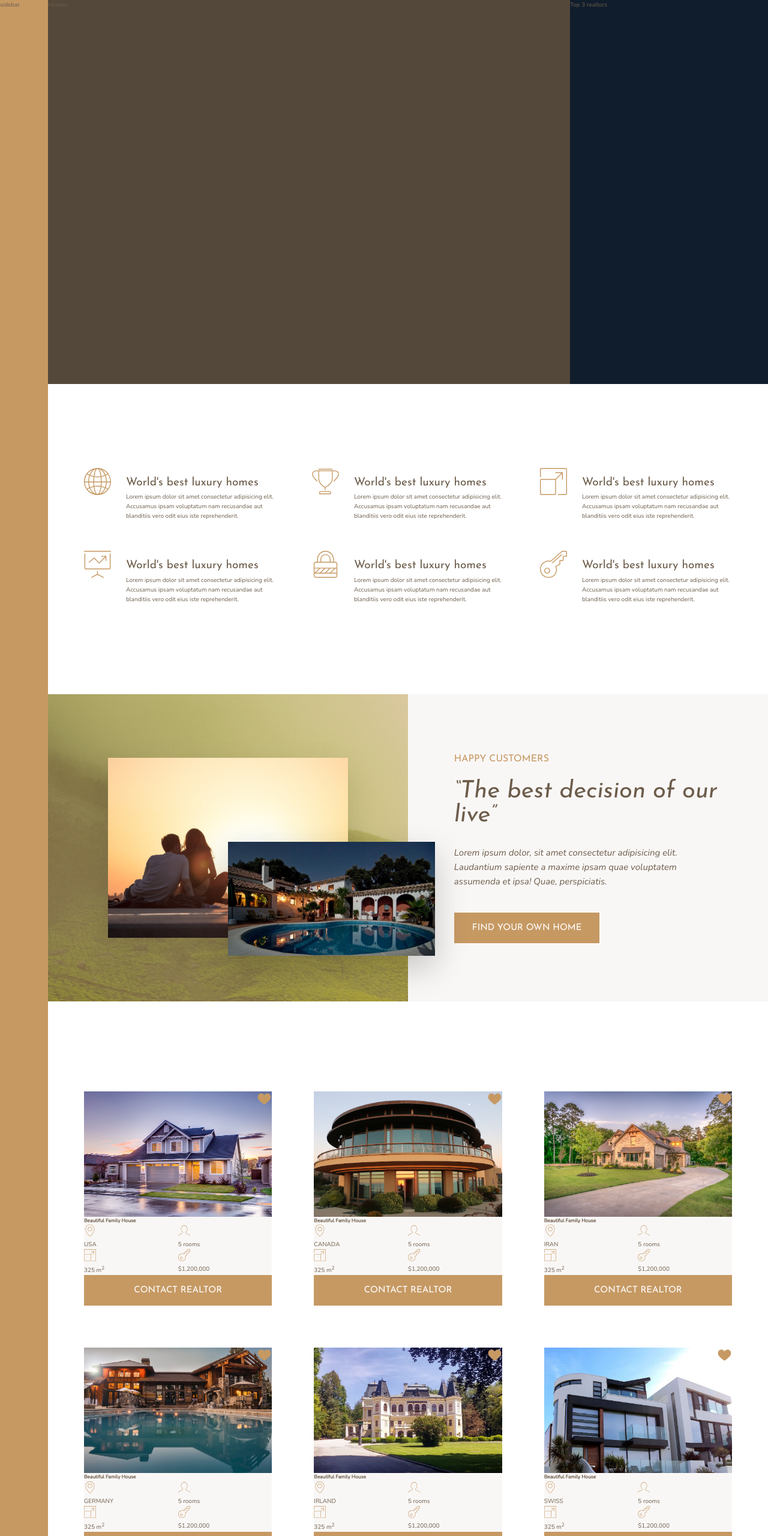
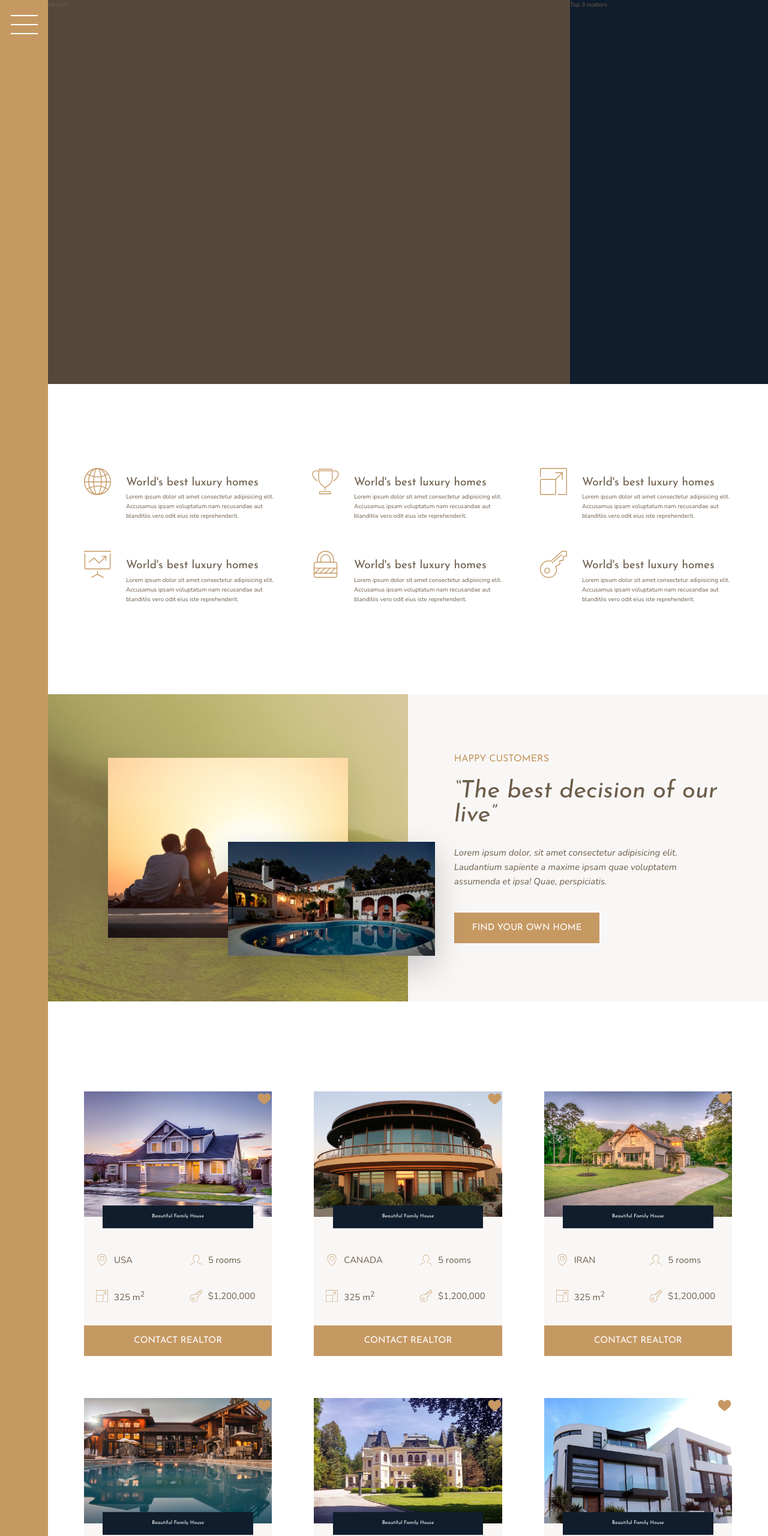
Before and after one commit to kazemzadeh1983/nexter, a website: page index.html in a window 1280 px wide. Shown: the top 2560 px of the page at 60% size. Drawn offline with nearby package versions, Linux system fonts and the light colour scheme.

Commit message:
complete sidebar

```diff
--- a/index.html
+++ b/index.html
@@ -14,7 +14,9 @@
     <body class="container">
 
         <div class="sidebar">
-            sidebar
+            <button class="nav-btn">
+
+            </button>
         </div>
 
        <header class="header">
--- a/sass/_homes.scss
+++ b/sass/_homes.scss
@@ -13,6 +13,7 @@
 
     display: grid ;
     grid-template-columns: repeat(2 , 1fr);
+    grid-row-gap: 3.5rem ;
 
 
     &__img{
@@ -34,8 +35,28 @@
 
     &__name {
         grid-column: 1 / -1 ;
+        grid-row: 1 / 2 ;
+        align-self: end;
+
+        width: 80%;
+        justify-self: center;
+
+        font-family: $font-display ;
+        text-align: center ;
+        padding: 1.25rem ;
+        background-color: $color-secondary ;
+        color : #fff ;
+        font-weight: 400 ;
+
+        transform: translateY(50%);
 
 
+
+    }
+
+    &__location,
+    &__rooms {
+        margin-top: 2.5rem ;
     }
 
     &__location,
@@ -43,10 +64,19 @@
     &__area,
     &__price {
 
+        font-size: 1.5rem ;
+        margin-left: 2rem ;
+
+        display: flex ;
+        align-items: center ;
+
         svg {
             fill : $color-primary ;
             height: 2rem;
             width: 2rem;
+            margin-right: 1rem;
+
+
         }
     }
 
--- a/sass/_sidebar.scss
+++ b/sass/_sidebar.scss
@@ -2,4 +2,30 @@
     background-color: $color-primary ;
     grid-column: sidebar-start / sidebar-end ;
     grid-row: 1 / -1 ;
+    display: flex;
+    justify-content: center;
 }
+
+.nav-btn {
+    border: none ;
+    border-radius: 0 ;
+    margin-top: 4rem ;
+
+    background-color: #fff;
+    height: 2px;
+    width: 4.5rem;
+
+    &::before,
+    &::after {
+        background-color: #fff ;
+        height: 2px ;
+        width: 4.5rem ;
+        content: "" ;
+        display: block ;
+
+    }
+
+    &::before { transform: translateY(-1.5rem);}
+    &::after { transform: translateY(1.3rem);}
+
+}
```
Also changed, not shown: css/style.css.
